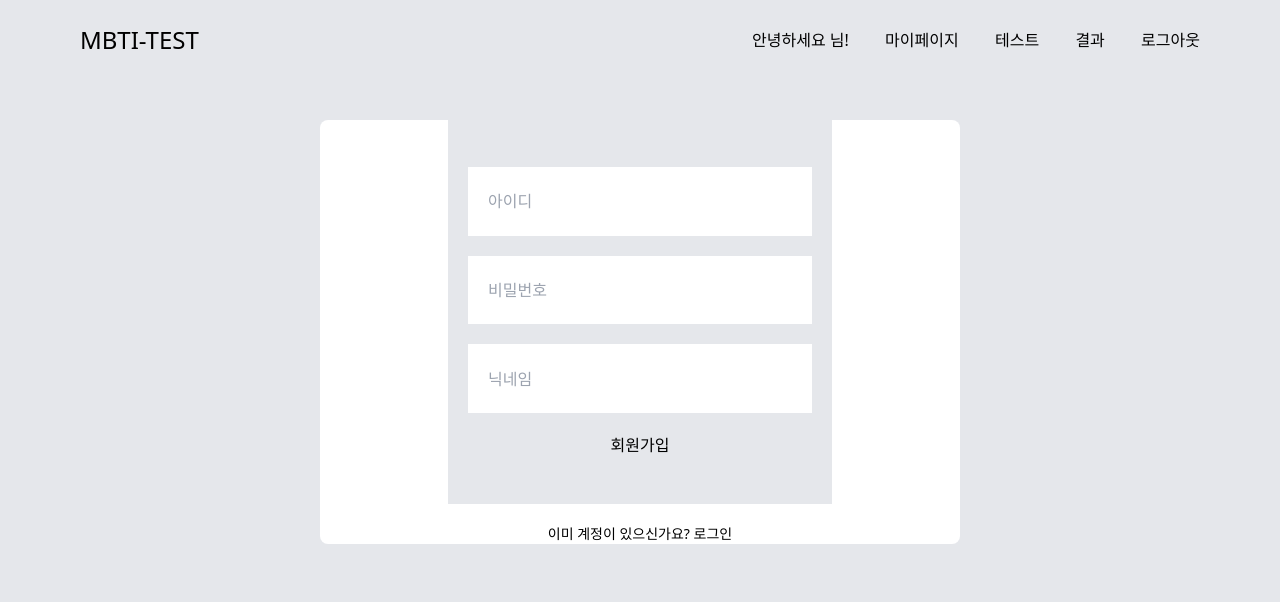
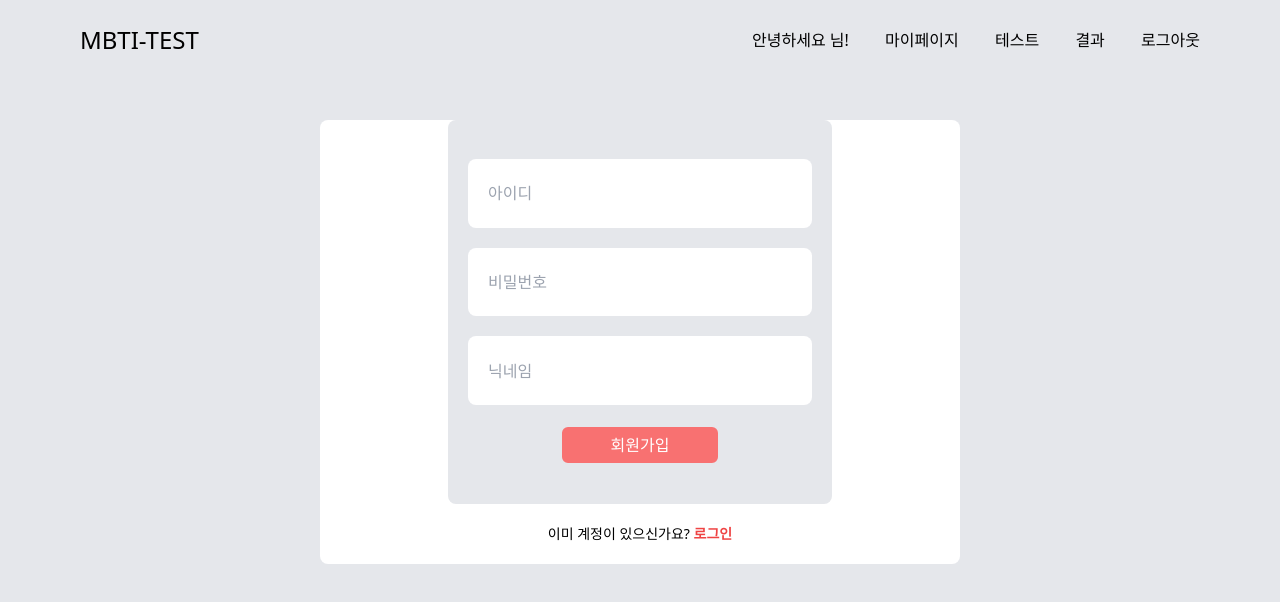
Before and after one commit to Leekee0905/mbti-test, a React (Vite) app: page /signup in a window 1280 px wide. Shown: the top 602 px of the page. Built offline with nearby package versions, Linux system fonts and the light colour scheme; no server answers; sample sign-in values are in the browser's storage.

Commit message:
fix: 토큰 만료 시 리다이렉트 수정

```diff
--- a/src/components/AuthForm.jsx
+++ b/src/components/AuthForm.jsx
@@ -16,14 +16,18 @@ const AuthForm = ({ mode }) => {
   const [passwordError, setPasswordError] = useState("");
 
   const passwordValidation = (password) => {
-    return /^(?=.*[A-Za-z])(?=.*\d)(?=.*[@$!%*#?&])[A-Za-z\d@$!%*#?&]{8,}$/.test(password);
+    return /^(?=.*[A-Za-z])(?=.*\d)(?=.*[@$!%*#?&])[A-Za-z\d@$!%*#?&]{8,}$/.test(
+      password
+    );
   };
 
   const handleChange = (e) => {
     const { name, value } = e.target;
     if (name === "password") {
       if (!passwordValidation(value)) {
-        setPasswordError("비밀번호는 최소 8자, 문자, 숫자, 특수기호가 포함되어야합니다.");
+        setPasswordError(
+          "비밀번호는 최소 8자, 문자, 숫자, 특수기호가 포함되어야합니다."
+        );
       } else {
         setPasswordError("");
       }
@@ -65,13 +69,13 @@ const AuthForm = ({ mode }) => {
   };
 
   return (
-    <div className="flex flex-col justify-center items-center">
+    <div className="flex flex-col justify-center items-center ">
       <form
         onSubmit={handleSubmit}
-        className="flex flex-col justify-center items-center w-96 h-96 p-5 bg-gray-200 mb-5"
+        className="flex flex-col justify-center items-center w-96 h-96 p-5 bg-gray-200 mb-5 rounded-lg"
       >
         <input
-          className="w-full h-1/5 p-5 mb-5"
+          className="w-full h-1/5 p-5 mb-5 rounded-lg"
           type="text"
           name="id"
           value={formData.id}
@@ -83,7 +87,7 @@ const AuthForm = ({ mode }) => {
 
         <input
           type="password"
-          className="w-full h-1/5 p-5 mb-5"
+          className="w-full h-1/5 p-5 mb-5 rounded-lg"
           name="password"
           value={formData.password}
           onChange={handleChange}
@@ -91,10 +95,14 @@ const AuthForm = ({ mode }) => {
           autoComplete="false"
           required
         />
-        {passwordError ? <div className="error-box text-red-500 text-xs mb-5">{passwordError}</div> : null}
+        {passwordError ? (
+          <div className="error-box text-red-500 text-xs mb-5">
+            {passwordError}
+          </div>
+        ) : null}
         {mode === "signup" && (
           <input
-            className="w-full h-1/5 p-5 mb-5"
+            className="w-full h-1/5 p-5 mb-5 rounded-lg"
             type="text"
             name="nickname"
             value={formData.nickname}
@@ -103,11 +111,19 @@ const AuthForm = ({ mode }) => {
             required
           />
         )}
-        <button type="submit">{mode === "login" ? "로그인" : "회원가입"}</button>
+        <button
+          type="submit"
+          className="bg-red-400 hover:bg-gray-200 hover:text-red-500 hover:border-black hover: border-2 text-white rounded-lg w-40 h-10"
+        >
+          {mode === "login" ? "로그인" : "회원가입"}
+        </button>
       </form>
       {mode === "signup" ? (
-        <span className="text-sm">
-          이미 계정이 있으신가요? <Link to={"/login"}>로그인</Link>
+        <span className="text-sm mb-5">
+          이미 계정이 있으신가요?{" "}
+          <Link to={"/login"} className="text-red-500 font-bold">
+            로그인
+          </Link>
         </span>
       ) : null}
     </div>
```
